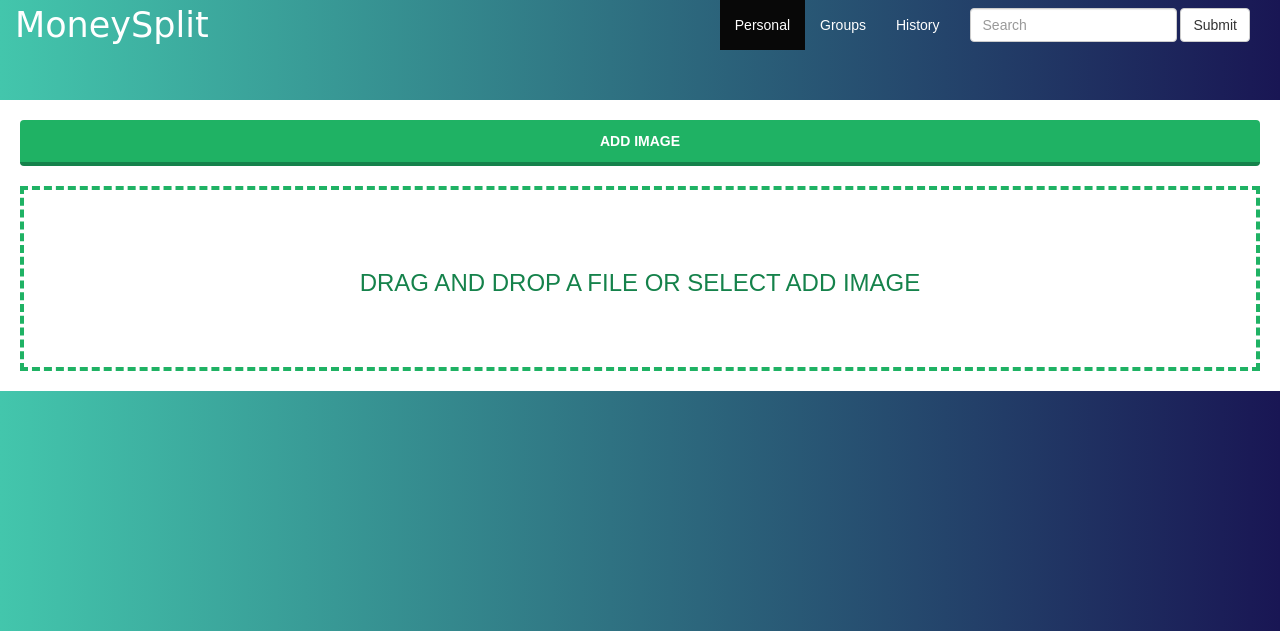
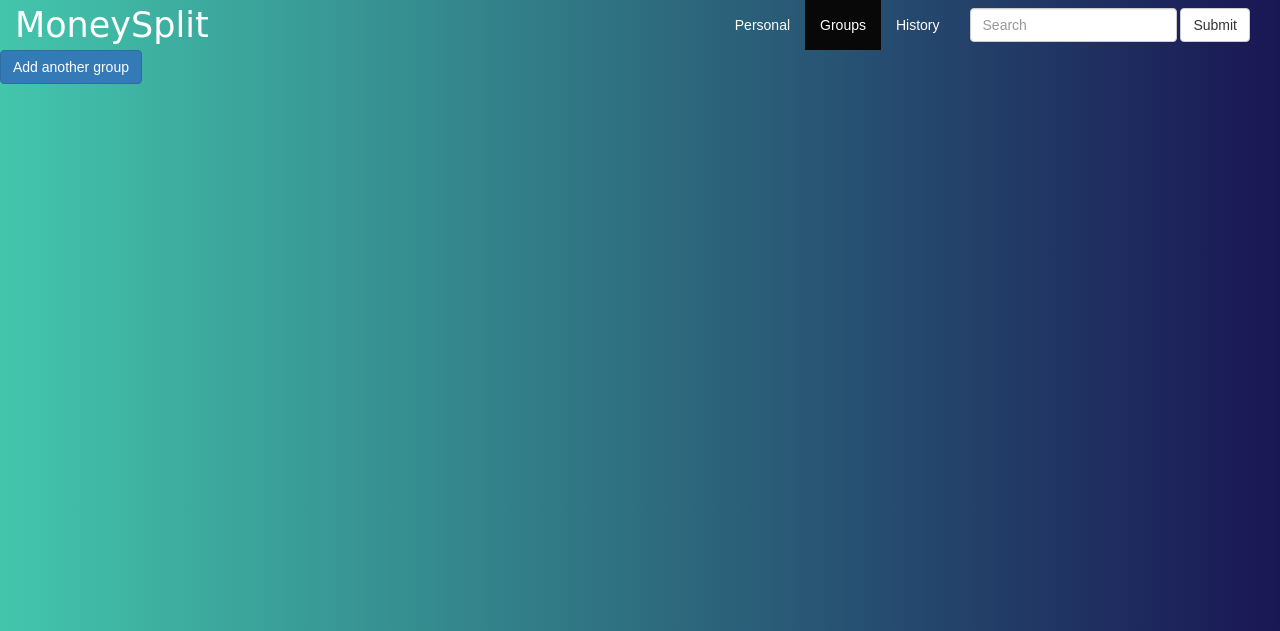
Before and after one commit to raj-vora/Expense-Manager, a PHP site: page /groups.php in a window 1280 px wide. Shown: the top 631 px of the page. Run offline with PHP 8.4, Linux system fonts and the light colour scheme; some web fonts are replaced.

Commit message:
history blank and groups update

```diff
--- a/groups.php
+++ b/groups.php
@@ -27,9 +27,9 @@
           <ul class="nav navbar-nav">
           </ul>
           <ul class="nav navbar-nav navbar-right">
-              <li class="active"><a href="/feed">Personal</a></li>
-              <li ><a href="#">Groups</a></li>
-              <li> <a href="#">History</a></li>
+              <li><a href="personal.php">Personal</a></li>
+              <li class="active"><a href="#">Groups</a></li>
+              <li> <a href="history.php">History</a></li>
               <form class="navbar-form navbar-left" action="/search" method="POST">
                   <input type="text" name="search_value" class="form-control" placeholder="Search">
                   <button type="submit" class="btn btn-default">Submit</button>
@@ -38,20 +38,34 @@
           </div>
       </div>
     </nav>
-    <div class="file-upload">
-      <button class="file-upload-btn" type="button" onclick="$('.file-upload-input').trigger( 'click' )">Add Image</button>
-      <div class="image-upload-wrap">
-        <input class="file-upload-input" type='file' onchange="readURL(this);" accept="image/*" />
-        <div class="drag-text">
-          <h3>Drag and drop a file or select add Image</h3>
-        </div>
-      </div>
-      <div class="file-upload-content">
-        <img class="file-upload-image" src="#" alt="your image" />
-        <div class="image-title-wrap">
-          <button type="button" onclick="removeUpload()" class="remove-image">Remove <span class="image-title">Uploaded Image</span></button>
+    <div>
+      <button type="button" class="btn btn-primary" data-toggle="modal" data-target="#myModal">
+        Add another group
+      </button>
+    </div>
+    <div class="modal" id="myModal" tabindex="-1" role="dialog">
+      <div class="modal-dialog" role="document">
+        <div class="modal-content">
+          <div class="modal-header">
+            <h1 class="modal-title">Add Another Group</h1>
+            <button type="button" class="close" data-dismiss="modal" aria-label="Close">
+              <span aria-hidden="true">&times;</span>
+            </button>
+          </div>
+          <div class="modal-body">
+          <div class="form">
+            <form>
+            <p>Group Name <input type="text"><p>
+            <button>Add Group</button>
+            </form>
+          </div>
+          <div class="modal-footer">
+            <button type="button" class="btn btn-secondary" data-dismiss="modal">Close</button>
+            <button type="button" class="btn btn-primary">Save changes</button>
+          </div>
         </div>
       </div>
     </div>
+    </div>
   </body>
 </html>
```
Also changed, not shown: history.php (added, +40 -0 lines).
